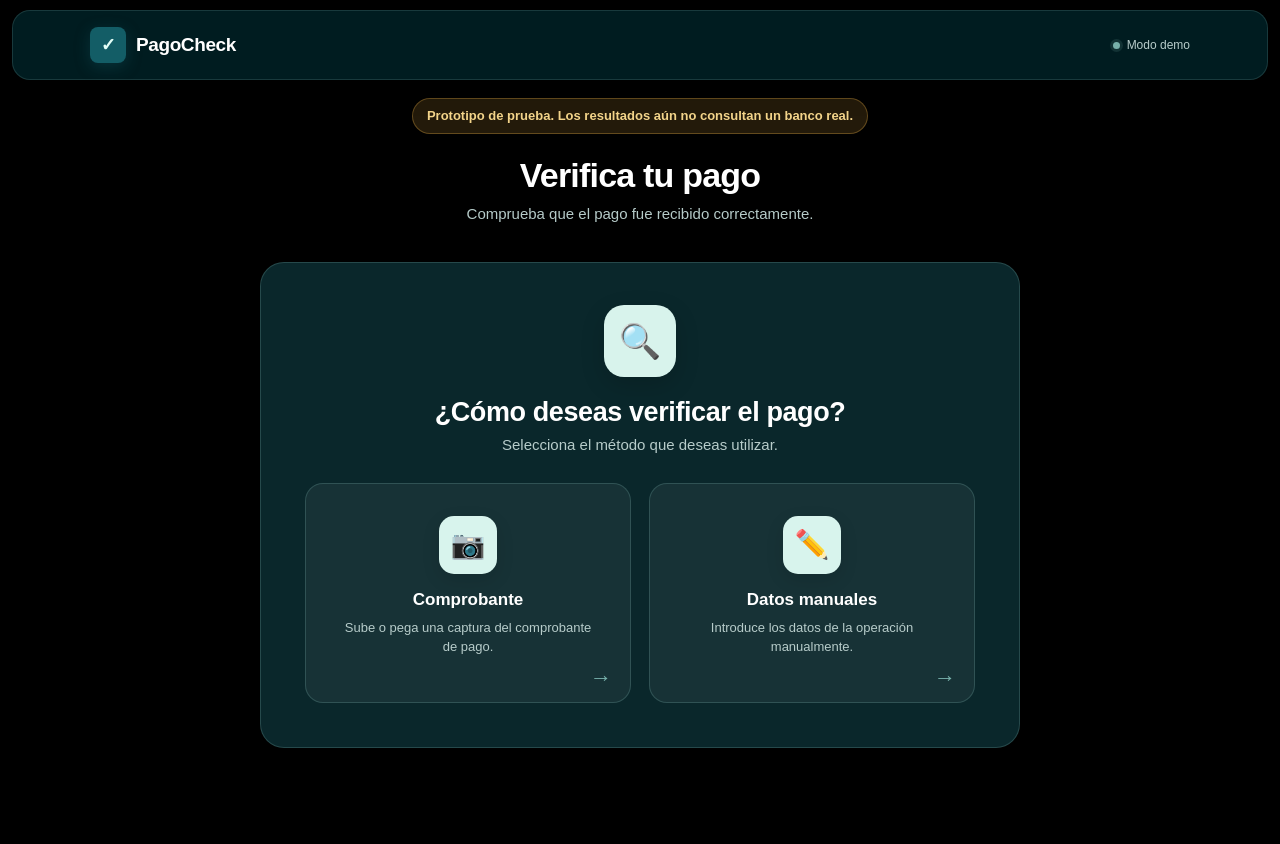
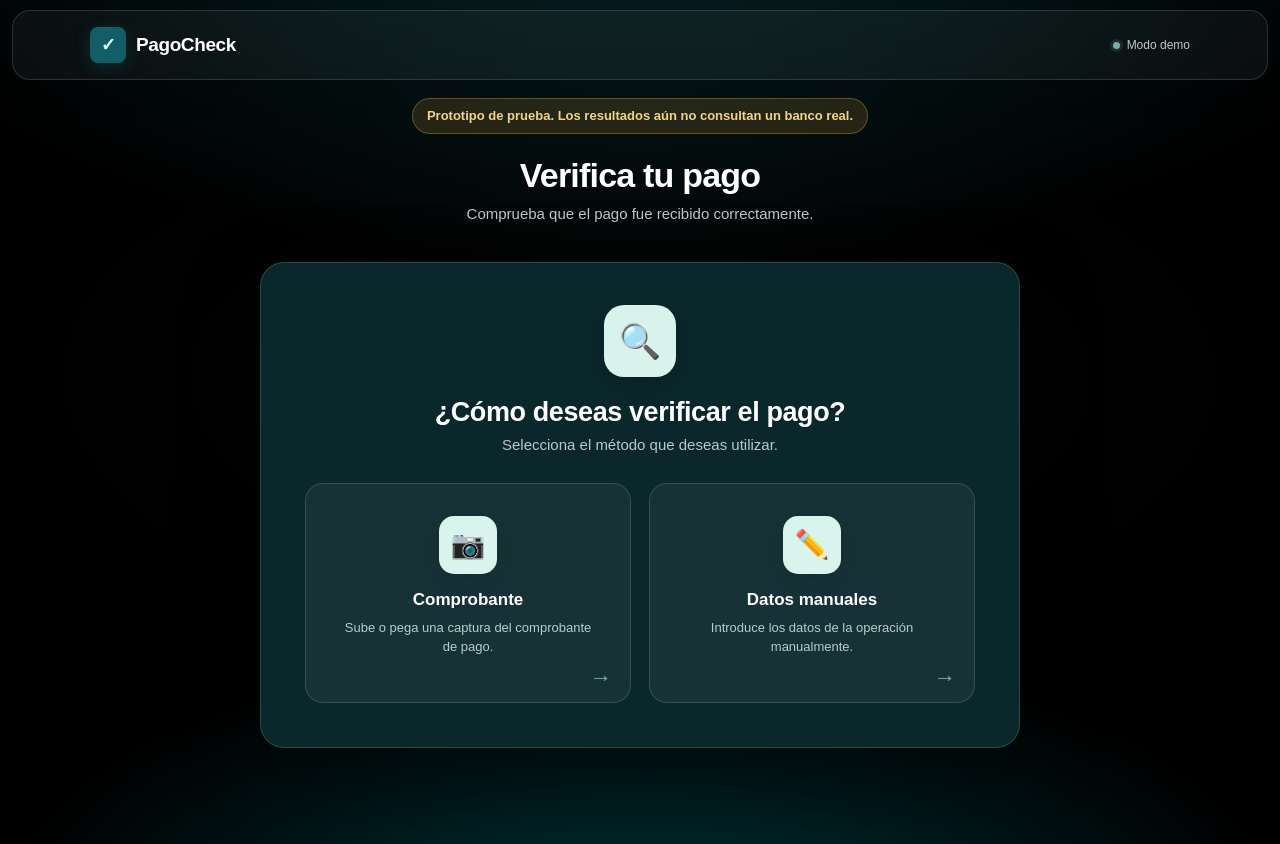
Before and after one commit to Ryuji-16/pagocheck, a React (Vite) app: page / in a window 1280 px wide. Built offline with nearby package versions, Linux system fonts and the light colour scheme.

Commit message:
Degradado de fondo y header glass

```diff
--- a/src/components/css/Header.css
+++ b/src/components/css/Header.css
@@ -12,17 +12,17 @@
 
   margin: 0 auto;
 
-  background: rgba(0, 60, 67, 0.48);
+  background: rgba(255, 255, 255, 0.045);
 
-  border: 1px solid rgba(119, 176, 170, 0.2);
+  border: 1px solid rgba(255, 255, 255, 0.14);
 
   border-radius: 18px;
 
-  backdrop-filter: blur(18px);
-  -webkit-backdrop-filter: blur(18px);
+  backdrop-filter: blur(22px);
+  -webkit-backdrop-filter: blur(22px);
 
   box-shadow:
-    0 8px 30px rgba(0, 0, 0, 0.16);
+    0 8px 30px rgba(0, 0, 0, 0.18);
 }
 
 /* =========================================================
--- a/src/styles/global.css
+++ b/src/styles/global.css
@@ -19,7 +19,11 @@ body {
   margin: 0;
   min-width: 320px;
 
-  background: #000000;
+  background:
+    radial-gradient(ellipse 120% 80% at 50% -10%, rgba(19, 93, 102, 0.38) 0%, transparent 52%),
+    radial-gradient(ellipse 90% 70% at 50% 115%, rgba(0, 60, 67, 0.95) 0%, transparent 58%),
+    radial-gradient(ellipse 70% 50% at 50% 45%, #050505 0%, #000000 70%),
+    #000000;
   color: var(--text);
 
   font-family: var(--font-main);
@@ -34,7 +38,7 @@ body {
 
 #root {
   min-height: 100vh;
-  background: #000000;
+  background: transparent;
 }
 
 /* =========================================================
```
